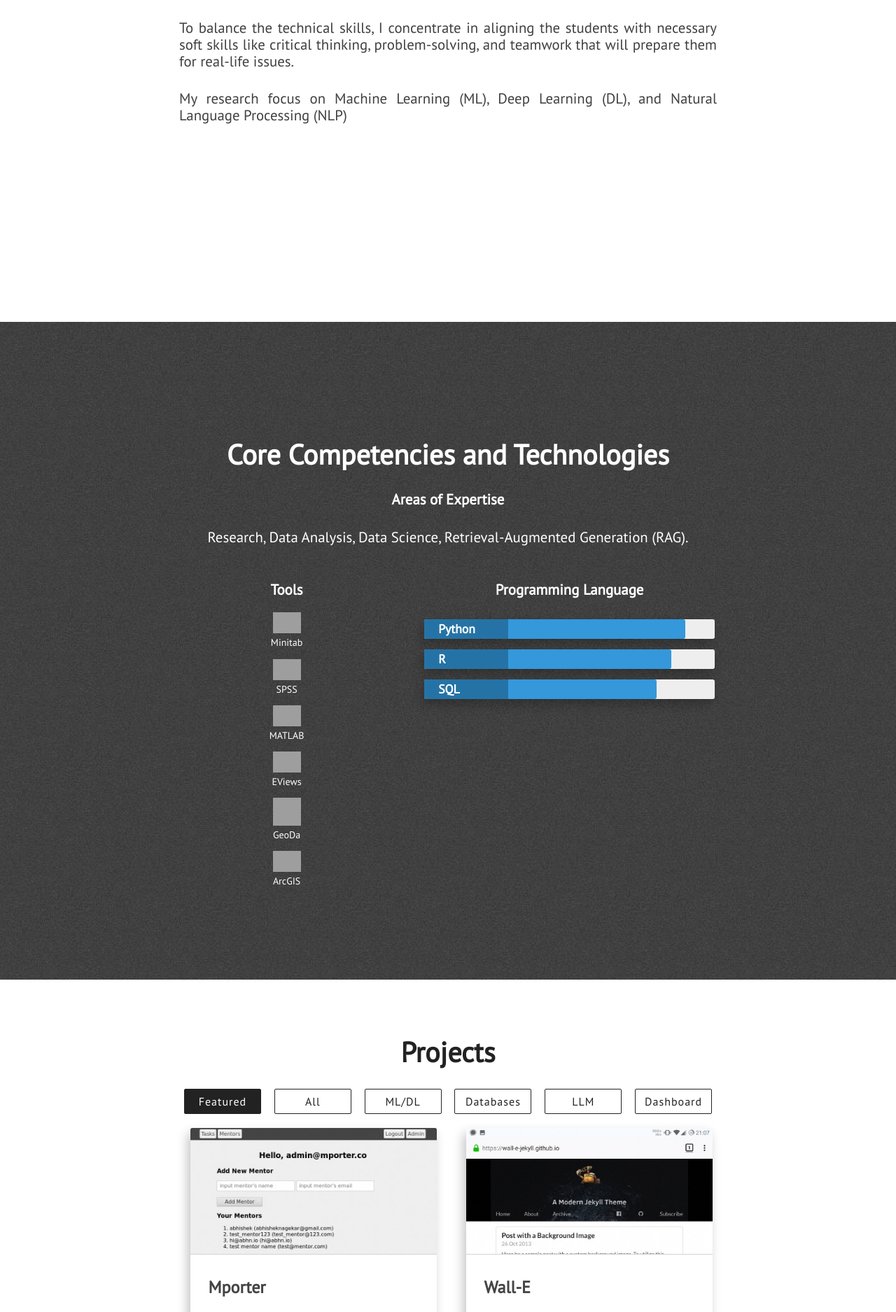
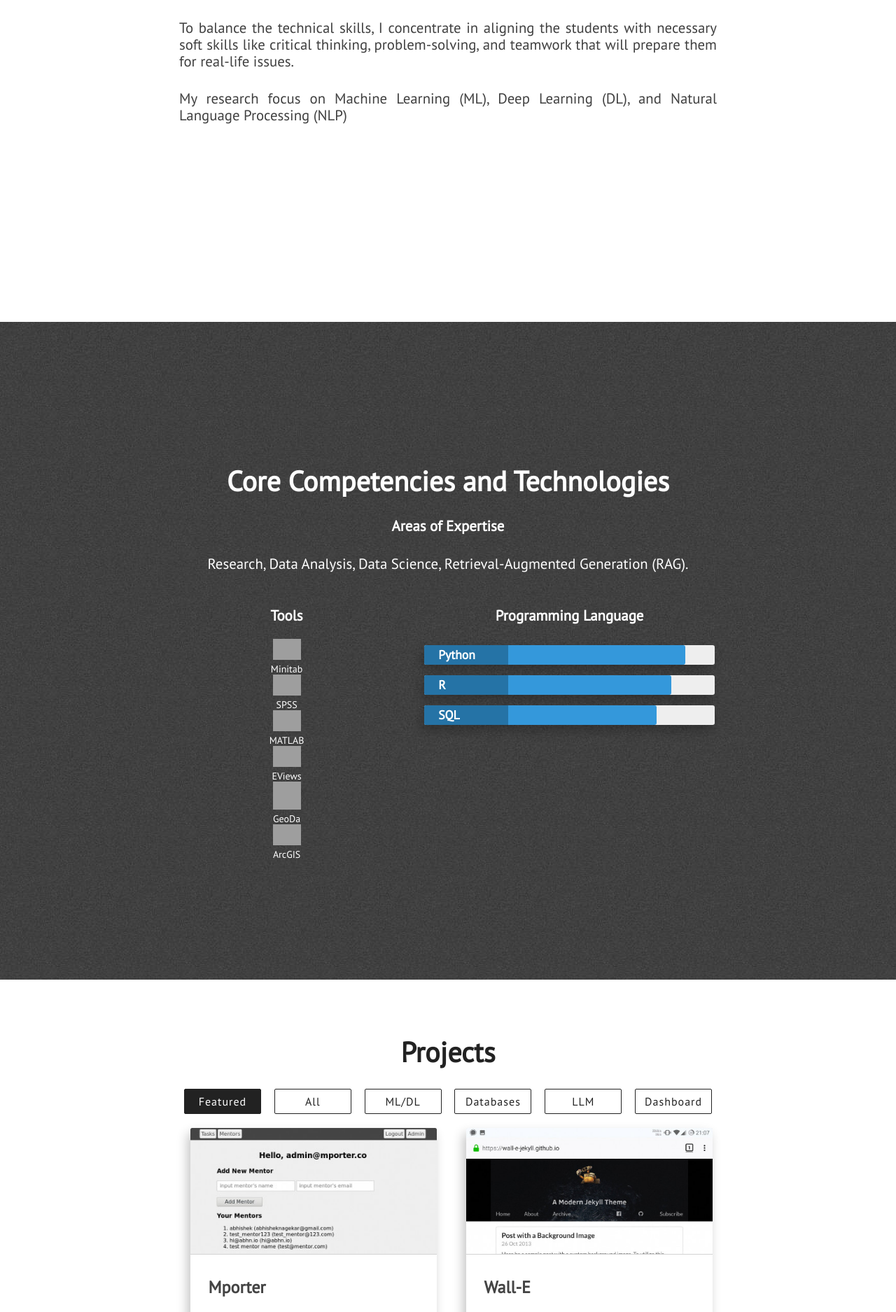
Before and after one commit to zenklinov/portfolio, a Jekyll site: the page built from index.html, in a window 1280 px wide. Shown: the part 1500-3375 px from the top of the page at 70% size. Built offline with Jekyll 4.4.1, drawn with Linux system fonts in a browser that asks for light colours; nearby versions of some CDN libraries; grey boxes are pictures that could not be loaded.

Commit message:
Update skills.html

```diff
--- a/_includes/skills.html
+++ b/_includes/skills.html
@@ -9,7 +9,7 @@
             <div class="skills-grid">
                 <div class="what-i-do">
                     <h3 class="center-align skills-subsection">Tools</h3>
-                    <div class="tools-list">
+                    <div class="tools-grid">
                         <div class="tool-item">
                             <img src="https://www.minitab.com/content/dam/www/en/uploadedImages/logos/40/MSS_40px.png" alt="Minitab Logo">
                             <span>Minitab</span>
```
